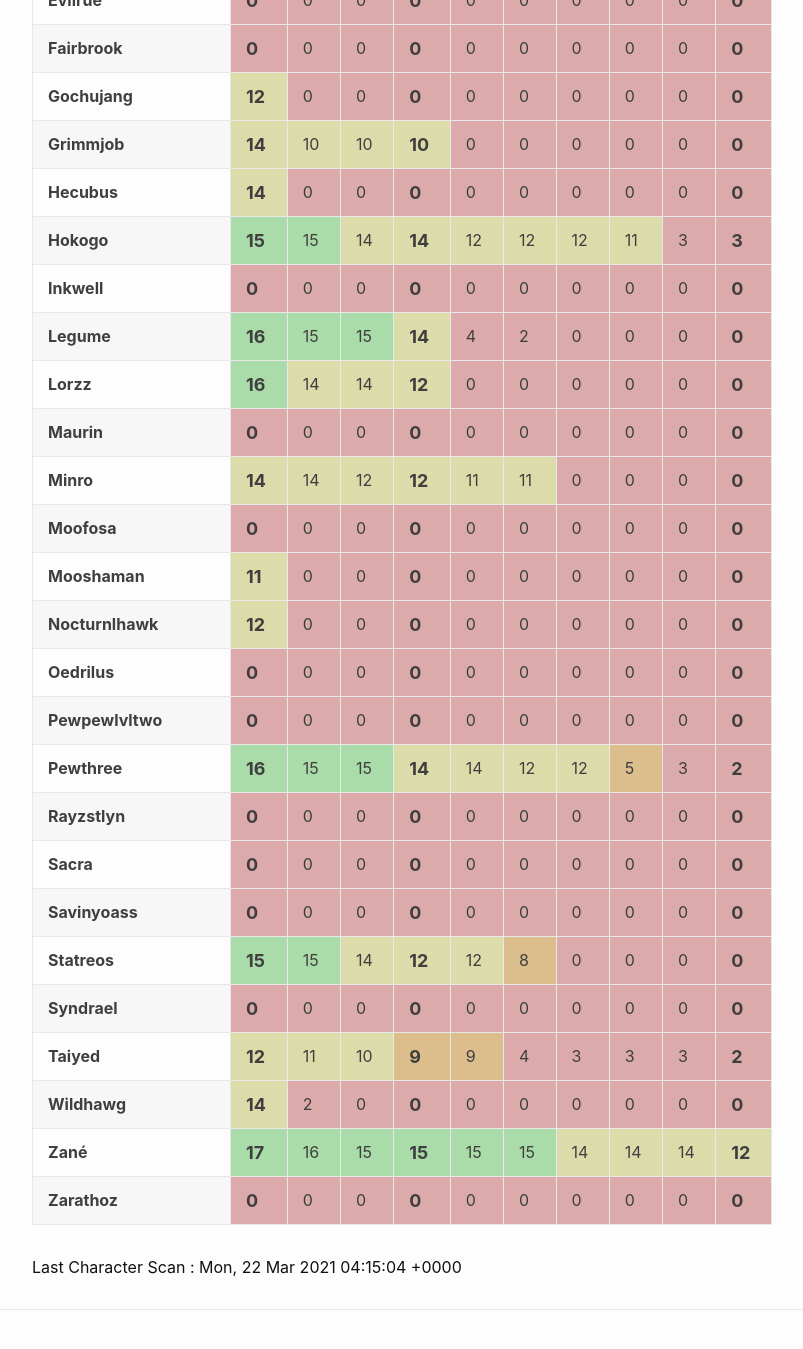
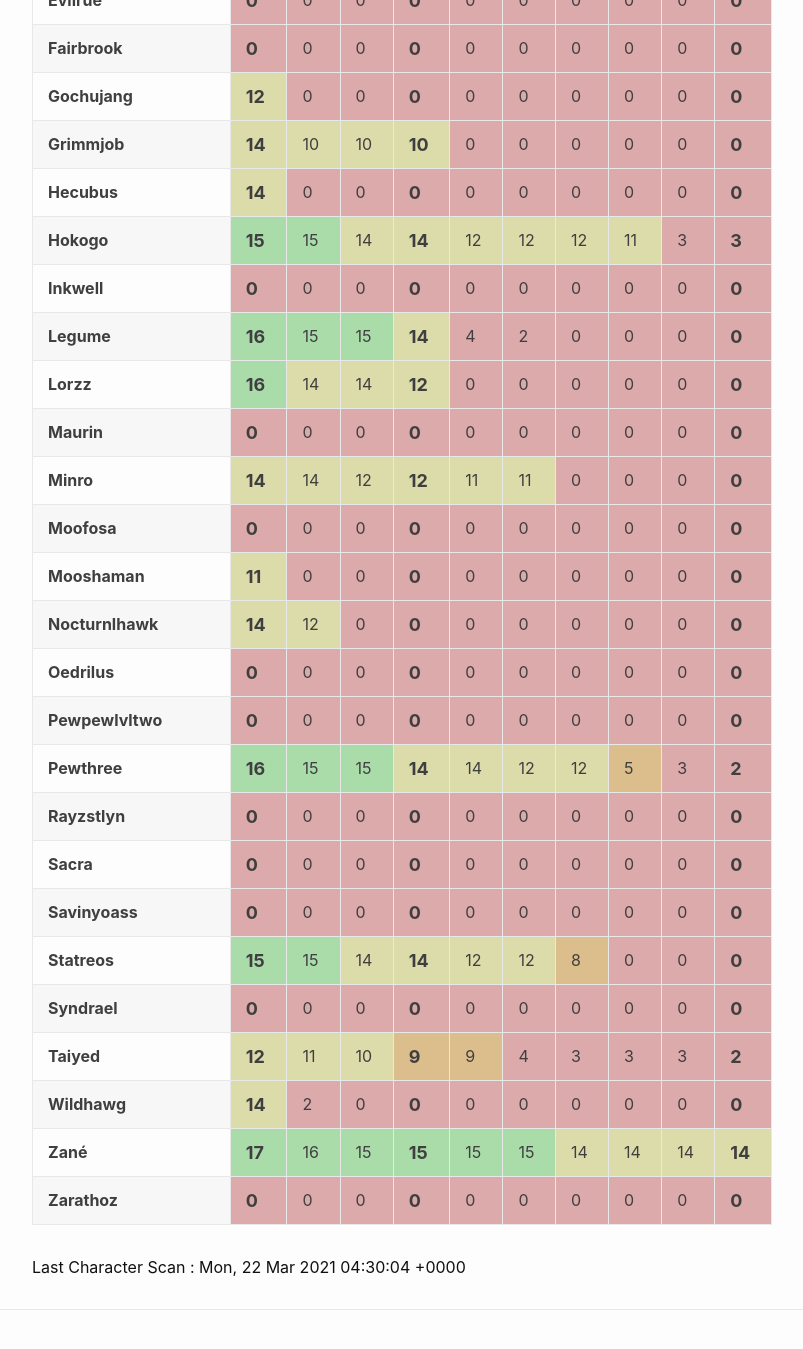
Before and after one commit to eldertribunal/keystonetracker, a Jekyll site: the page built from weekly.md, in a window 1280 px wide and 1400 px high, scrolled down 746 px. Shown: the top 1349 px of the window, without its empty margins (126-929 px from the left). Built offline with Jekyll 4.4.1, drawn with Linux system fonts in a browser that asks for light colours.

Commit message:
auto scan Mon Mar 22 04:30:45 UTC 2021

```diff
--- a/_data/scanned.json
+++ b/_data/scanned.json
@@ -1,3 +1,3 @@
 {
-  "timestamp": 1616386504
+  "timestamp": 1616387404
 }
--- a/_data/weekly.json
+++ b/_data/weekly.json
@@ -311,7 +311,7 @@
       14,
       14,
       14,
-      12
+      14
     ]
   },
   {
@@ -467,8 +467,8 @@
   {
     "name": "Nocturnlhawk",
     "dungeons": [
+      14,
       12,
-      0,
       0,
       0,
       0,
@@ -500,10 +500,10 @@
       15,
       15,
       14,
+      14,
       12,
       12,
       8,
-      0,
       0,
       0,
       0
```
